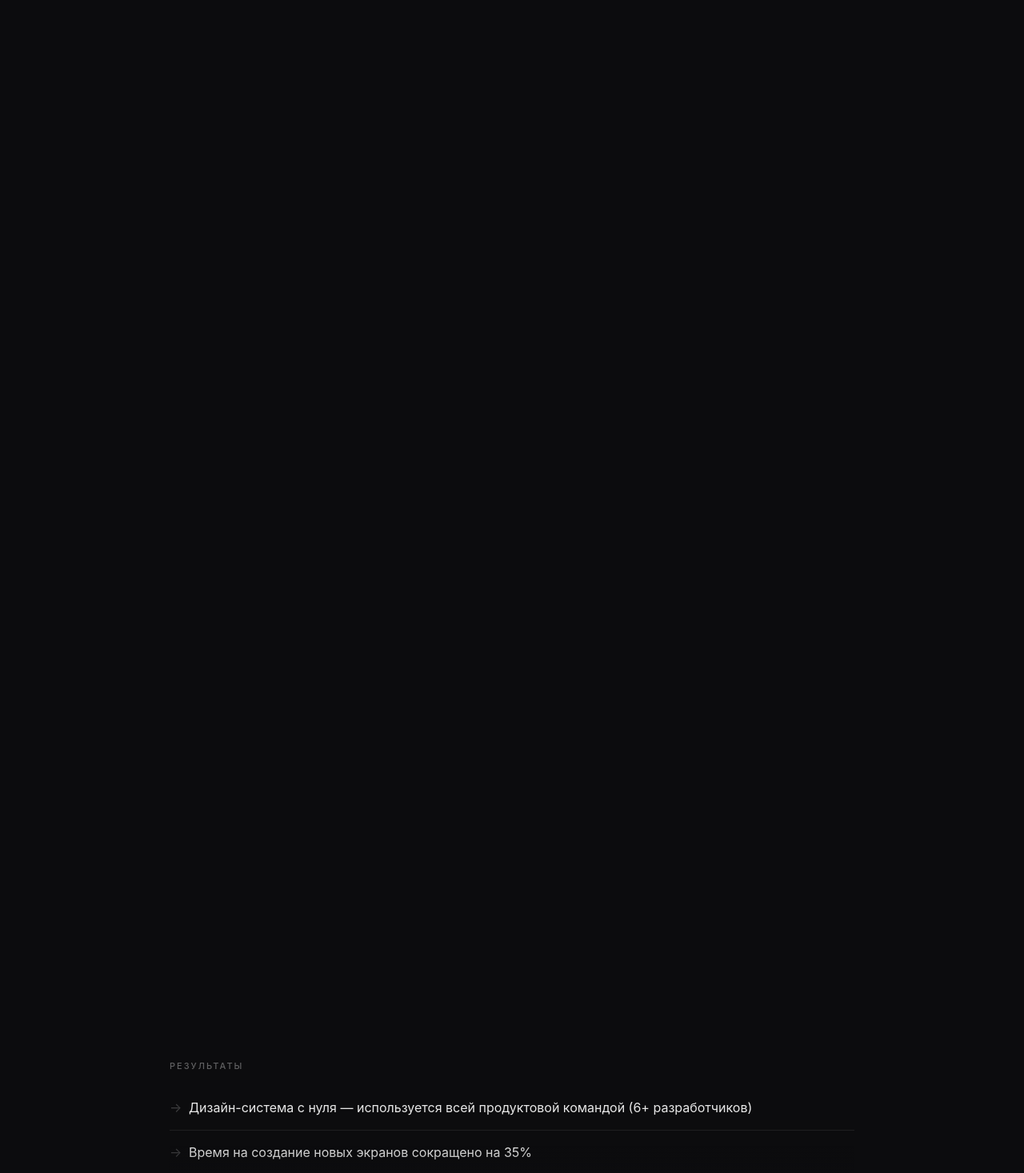
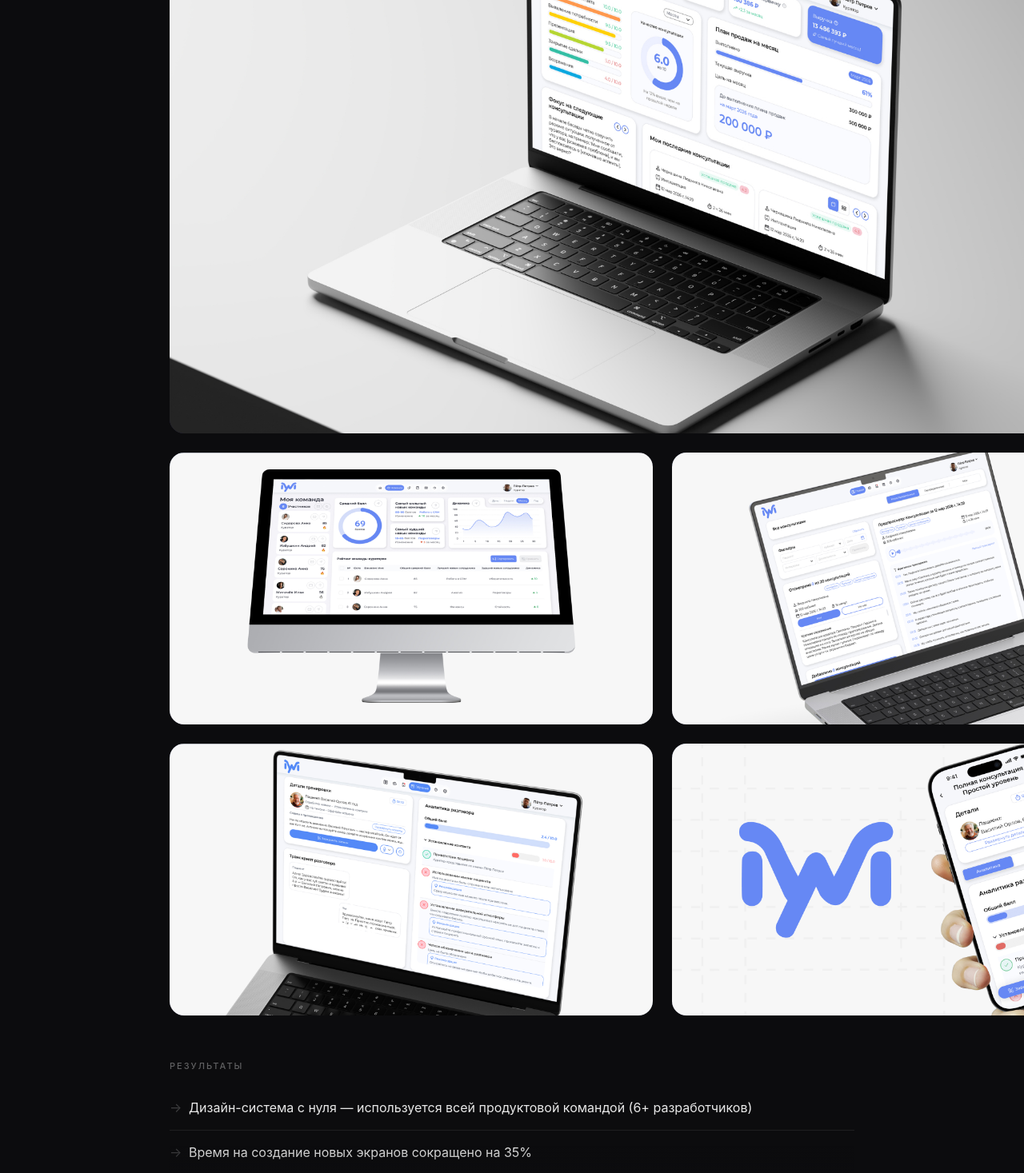
Before and after one commit to justnooob/portfolio, a Next.js app: page /projects/iywi in a window 1280 px wide. Shown: the part 2677-4144 px from the top of the page at 80% size. Built offline with nearby package versions, Linux system fonts and the light colour scheme.

Commit message:
Screens Reveal

```diff
--- a/app/projects/[slug]/ProjectPageClient.tsx
+++ b/app/projects/[slug]/ProjectPageClient.tsx
@@ -4,7 +4,7 @@ import { useEffect, useState } from 'react';
 import { useRouter } from 'next/navigation';
 import Link from 'next/link';
 import { useApp } from '@/components/AppProvider';
-import { useReveal, useStaggerReveal } from '@/lib/useReveal';
+import { useReveal } from '@/lib/useReveal';
 import Nav from '@/components/Nav';
 import Footer from '@/components/Footer';
 import FinalCta from '@/components/FinalCta';
@@ -16,7 +16,7 @@ export default function ProjectPageClient({ slug }: { slug: string }) {
   const { locale } = useApp();
   const t = translations[locale];
   const [resultsExpanded, setResultsExpanded] = useState(false);
-  const { ref: screensRef, visible: screensVisible } = useStaggerReveal<HTMLDivElement>(100);
+  const { ref: screensRef, visible: screensVisible } = useReveal<HTMLDivElement>();
 
   const project = projects.find((p) => p.slug === slug);
 
@@ -188,7 +188,7 @@ export default function ProjectPageClient({ slug }: { slug: string }) {
             >
               {/* 1-й экран на всю ширину */}
               {project.screens[0] && (
-                <div className={`${styles.screenItem} ${styles.screenWide}`}>
+                <div className={`${styles.screenItem} ${styles.screenWide} ${styles.screenItem1}`}>
                   <div className={styles.screenPlaceholder} style={{ background: project.color }}>
                     {project.screens[0].image ? (
                       <img src={project.screens[0].image} alt={project.screens[0].title[locale]} />
@@ -203,7 +203,7 @@ export default function ProjectPageClient({ slug }: { slug: string }) {
 
               {/* 2-3 экраны (2 в ряд) */}
               {project.screens.slice(1, 3).map((screen, i) => (
-                <div key={i + 1} className={`${styles.screenItem}`}>
+                <div key={i + 1} className={`${styles.screenItem} ${styles[`screenItem${i + 2}`]}`}>
                   <div className={styles.screenPlaceholder} style={{ background: project.color }}>
                     {screen.image ? (
                       <img src={screen.image} alt={screen.title[locale]} />
@@ -218,7 +218,7 @@ export default function ProjectPageClient({ slug }: { slug: string }) {
 
               {/* 4-5 экраны (2 в ряд) */}
               {project.screens.slice(3, 5).map((screen, i) => (
-                <div key={i + 3} className={`${styles.screenItem}`}>
+                <div key={i + 3} className={`${styles.screenItem} ${styles[`screenItem${i + 4}`]}`}>
                   <div className={styles.screenPlaceholder} style={{ background: project.color }}>
                     {screen.image ? (
                       <img src={screen.image} alt={screen.title[locale]} />
--- a/app/projects/[slug]/project.module.css
+++ b/app/projects/[slug]/project.module.css
@@ -344,11 +344,6 @@
   transition: all 0.7s cubic-bezier(0.34, 1.56, 0.64, 1);
 }
 
-.screensGrid[data-reveal] .screenItem {
-  opacity: 0;
-  clip-path: polygon(0 0, 100% 0, 100% 0, 0 0);
-}
-
 .screensGridVisible .screenItem {
   opacity: 1;
   clip-path: polygon(0 0, 100% 0, 100% 100%, 0 100%);
@@ -379,24 +374,25 @@
   display: block;
 }
 
-.screenItem:nth-child(2) {
+/* Stagger delays для каждого экрана */
+.screenItem1 {
+  transition-delay: 0ms;
+}
+
+.screenItem2 {
   transition-delay: 100ms;
 }
 
-.screenItem:nth-child(3) {
+.screenItem3 {
   transition-delay: 200ms;
 }
 
-.screenItem:nth-child(4) {
+.screenItem4 {
   transition-delay: 300ms;
 }
 
-.screenItem:nth-child(5) {
+.screenItem5 {
   transition-delay: 400ms;
-}
-
-.screenItem:nth-child(6) {
-  transition-delay: 500ms;
 }
 
 @media (max-width: 768px) {
```
